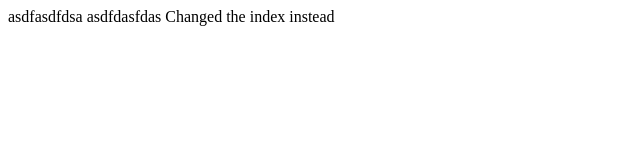
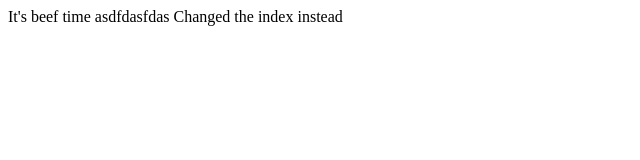
Before and after one commit to heyitsbryanm/first-git, a website: page index.html in a window 1280 px wide. Shown: the full height of the page, 0-640 px from the left. Drawn offline with Linux system fonts and the light colour scheme.

Commit message:
it's beef commit

```diff
--- a/index.html
+++ b/index.html
@@ -12,7 +12,7 @@
     var URL_TO_GET_RESULTS_FOR = 'https://www.dudamobile.com/';
 
       </script>
-asdfasdfdsa
+It's beef time
   </head>
   <body>asdfdasfdas
 
@@ -25,7 +25,7 @@ var CHART_API_URL = 'http://chart.apis.google.com/chart?';
 // Object that will hold the callbacks that process results from the
 // PageSpeed Insights API.
 var callbacks = {}
-
+      // It's beef time here too
 // Invokes the PageSpeed Insights API. The response will contain
 // JavaScript that invokes our callback with the PageSpeed results.
 function runPagespeed() {
```
